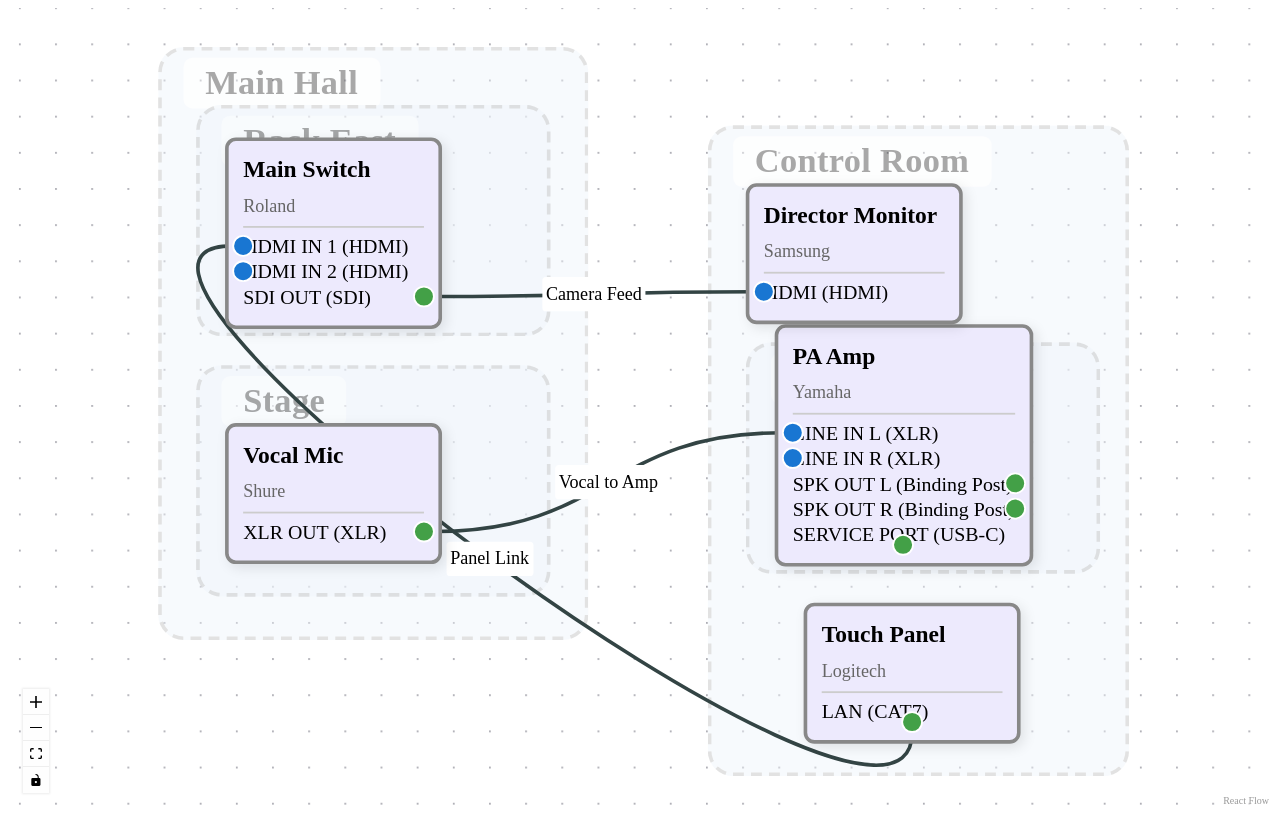
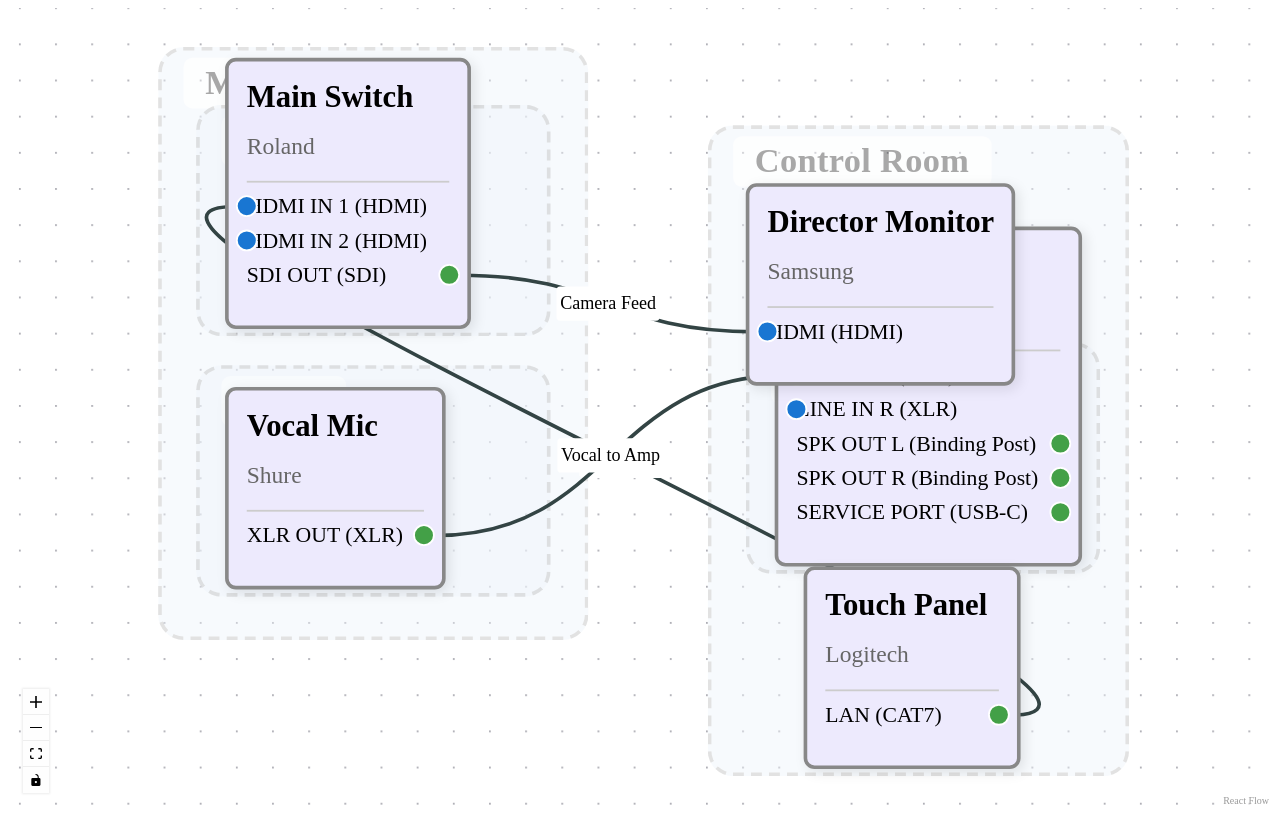
Before and after one commit to twobeass/AVFlowView, a React (Vite) app: page / in a window 1280 px wide. Built offline with nearby package versions, Linux system fonts and the light colour scheme.

Commit message:
fix: adjust DeviceNode text sizes, prevent overlap, place bidirectional ports to the side

```diff
--- a/src/components/nodes/DeviceNode.tsx
+++ b/src/components/nodes/DeviceNode.tsx
@@ -4,7 +4,7 @@ import { Handle, Position } from '@xyflow/react';
 const portAlignmentToPosition = {
   In: Position.Left,
   Out: Position.Right,
-  Bidirectional: Position.Bottom,
+  Bidirectional: Position.Right, // smarter default (optional: make dynamic)
 };
 
 export default function DeviceNode({ id, data }) {
@@ -31,27 +31,27 @@ export default function DeviceNode({ id, data }) {
         border: '2px solid #888',
         borderRadius: 6,
         minWidth: 120,
-        maxWidth: 160,
-        padding: 8,
+        maxWidth: 190, // allow longer text
+        padding: 10,
         boxSizing: 'border-box',
-        fontSize: 13,
+        fontSize: 15,
         boxShadow: '2px 2px 7px rgba(0,0,0,0.1)',
         display: 'flex',
         flexDirection: 'column',
         alignItems: 'flex-start',
-        gap: 4
+        gap: 5
       }}
     >
-      <div style={{ fontWeight: 'bold', marginBottom: 2 }}>{data.label || data.model}</div>
-      <div style={{ fontSize: 10, color: '#666' }}>{data.manufacturer}</div>
-      <div style={{ width: '100%', borderTop: '1px solid #ccc', paddingTop: 4, marginTop: 2 }}>
+      <div style={{ fontWeight: 'bold', marginBottom: 4, fontSize: 17, lineHeight: 1.16 }}>{data.label || data.model}</div>
+      <div style={{ fontSize: 13, color: '#666', marginBottom: 4 }}>{data.manufacturer}</div>
+      <div style={{ width: '100%', borderTop: '1px solid #ccc', paddingTop: 6, marginTop: 2, wordBreak: 'break-word', paddingBottom: 6 }}>
         {ports.map(([key, port]) => (
-          <div key={key} style={{ fontSize: 11, marginBottom: 2, position: 'relative' }}>
+          <div key={key} style={{ fontSize: 12, marginBottom: 4, position: 'relative', paddingRight: 12 }}>
             {port.label} ({port.type})
             <Handle
               type={port.alignment === "In" ? "target" : "source"}
               id={key}
-              position={portAlignmentToPosition[port.alignment] || Position.Bottom}
+              position={portAlignmentToPosition[port.alignment] || Position.Right}
               style={{
                 background: port.alignment === "In" ? "#1976d2" : "#43a047",
                 width: 10,
```
